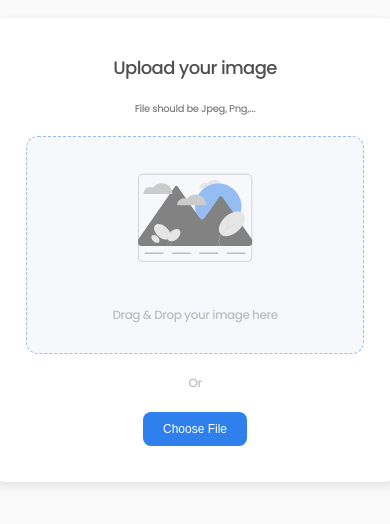
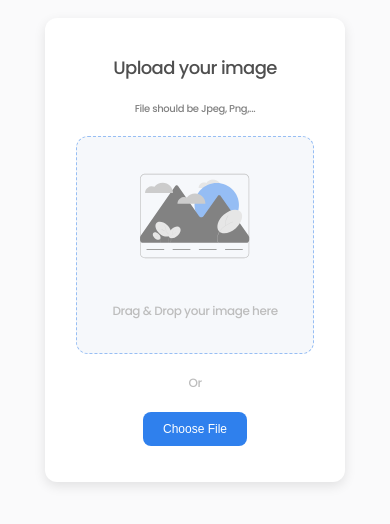
Before and after one commit to thily00/Image-uploader, a React (Create React App) app: page / in a window 390 px wide. Shown: the part 172-696 px from the top of the page. Built offline with nearby package versions, Linux system fonts and the light colour scheme.

Commit message:
make it responsive

```diff
--- a/src/components/ShowMessage.js
+++ /dev/null
@@ -1,5 +0,0 @@
-function showMessage({ type, message }) {
-  return <></>;
-}
-
-export default showMessage;
--- a/src/index.css
+++ b/src/index.css
@@ -136,3 +136,23 @@ button:hover {
 .left {
   align-self: flex-start;
 }
+
+@media screen and (max-width: 480px) {
+  .uploader {
+    width: 300px;
+  }
+  .drag-area,
+  .uploaded__image {
+    width: 238px;
+  }
+  .drag-area img {
+    width: 110px;
+  }
+  .imageurl input {
+    width: 59%;
+    font-size: 12px;
+  }
+  .imageurl {
+    padding: 3px;
+  }
+}
```
